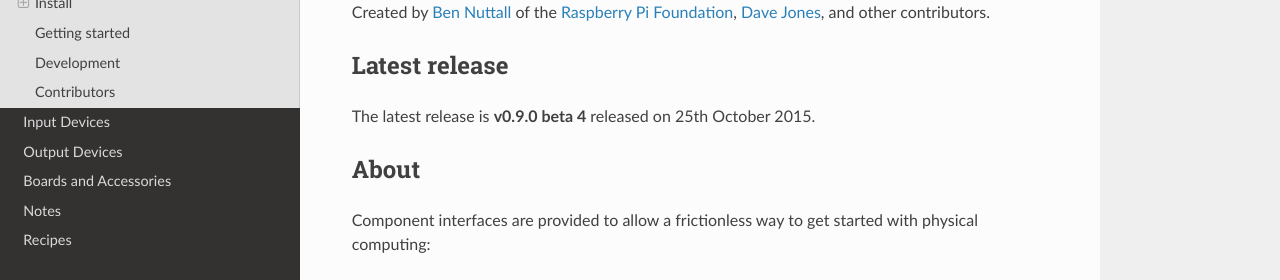
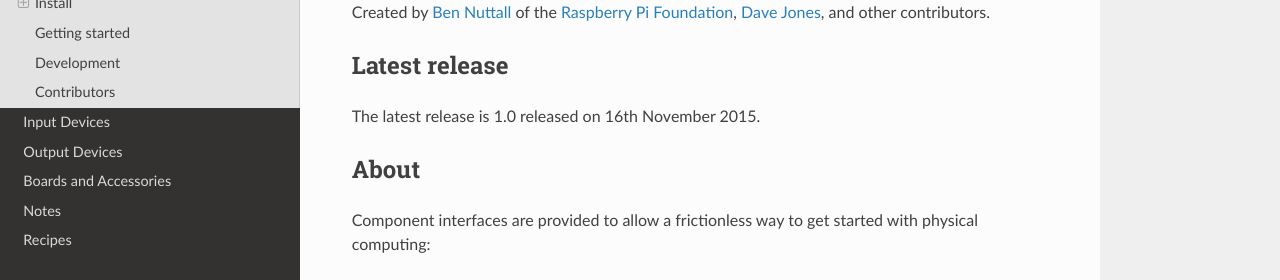
Before and after one commit to gpiozero/gpiozero, an MkDocs documentation site: the page built from docs/index.md, in a window 1280 px wide and 900 px high. Shown: the part 207-487 px from the top of the window. Built offline with MkDocs 1.6.1, drawn with Linux system fonts in a browser that asks for light colours; nearby versions of some CDN libraries; old or Windows-style settings are respelled for this version of MkDocs.

Commit message:
Bump versions for release

```diff
--- a/docs/index.md
+++ b/docs/index.md
@@ -8,7 +8,7 @@ Jones](https://github.com/waveform80), and other contributors.
 
 ## Latest release
 
-The latest release is **v0.9.0 beta 4** released on 25th October 2015.
+The latest release is 1.0 released on 16th November 2015.
 
 ## About
 
--- a/setup.py
+++ b/setup.py
@@ -22,7 +22,7 @@ except ImportError:
     pass
 
 __project__      = 'gpiozero'
-__version__      = '0.9.0'
+__version__      = '1.0.0'
 __author__       = 'Ben Nuttall'
 __author_email__ = 'ben@raspberrypi.org'
 __url__          = 'https://github.com/RPi-Distro/python-gpiozero'
```
Also changed, not shown: README.rst.
